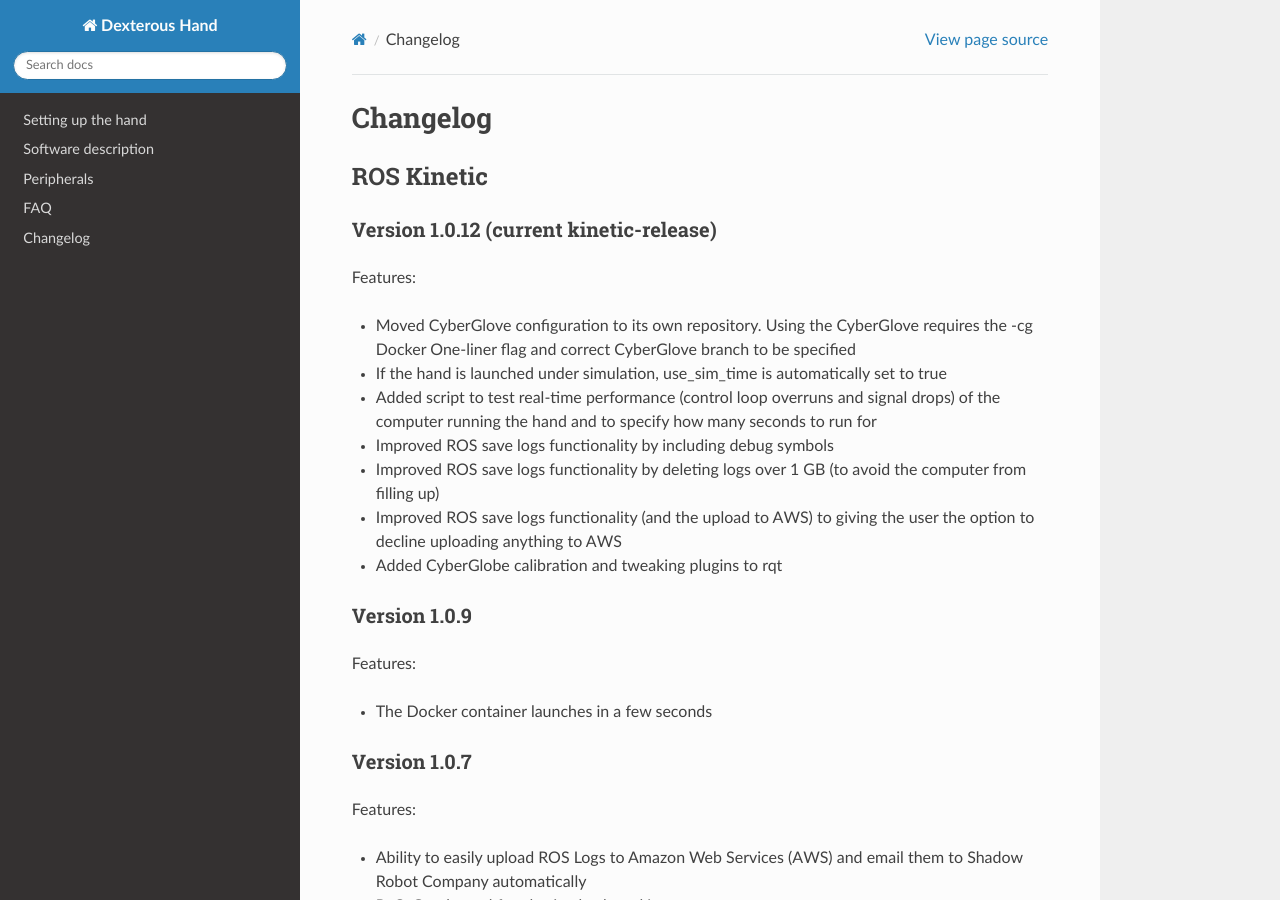
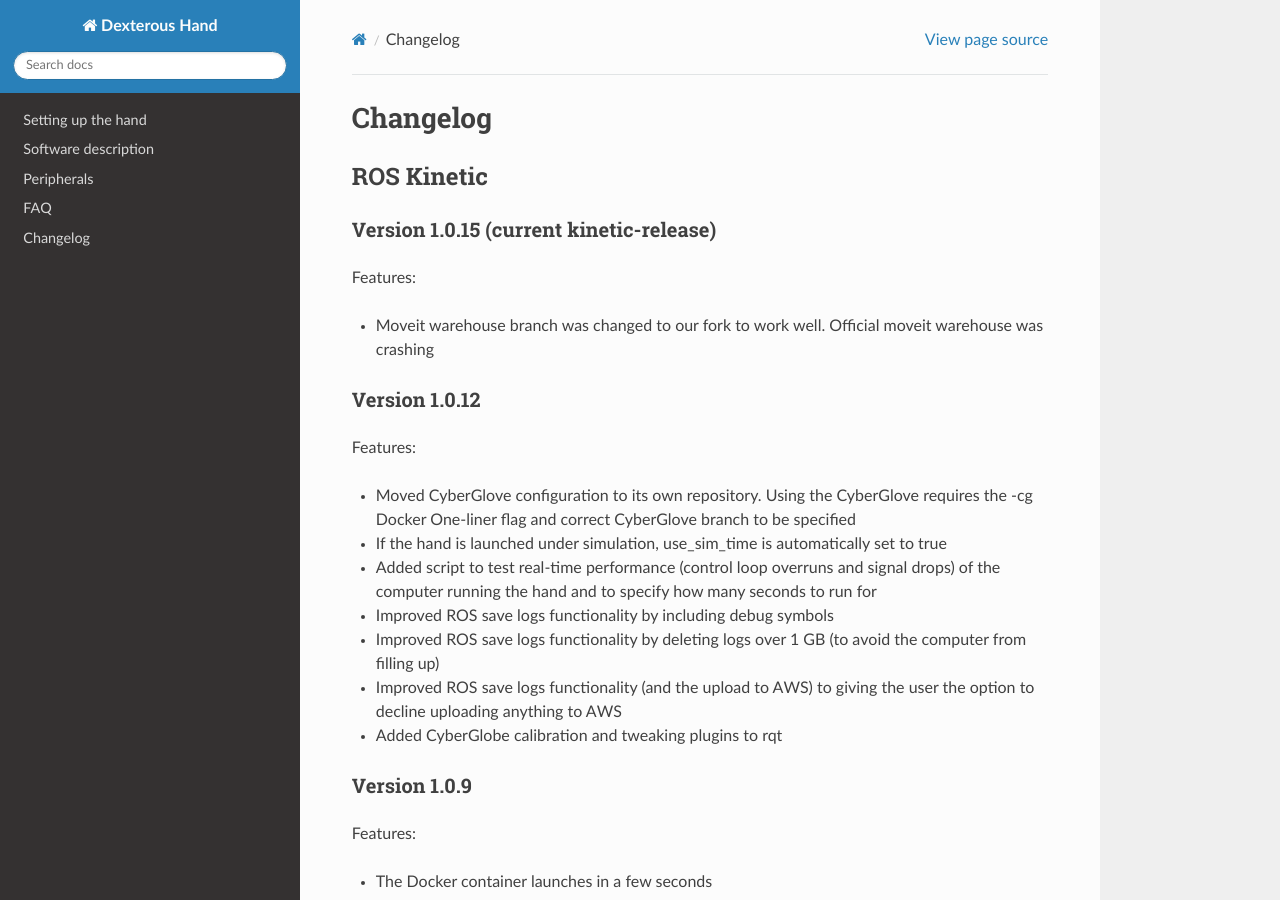
Before and after one commit to shadow-robot/sr_dexterous_hand_documentation, a Sphinx documentation site: the page built from docs/user_guide/5_changelog.md, in a window 1280 px wide and 900 px high. Built offline with Sphinx 7.4.7 and the Read the Docs theme 2.0.0, drawn with Linux system fonts in a browser that asks for light colours.

Commit message:
Update 5_changelog.md

```diff
--- a/docs/user_guide/5_changelog.md
+++ b/docs/user_guide/5_changelog.md
@@ -1,7 +1,13 @@
 # Changelog
 ## ROS Kinetic
 
-### Version 1.0.12 (current kinetic-release)
+### Version 1.0.15 (current kinetic-release)
+
+Features:
+
+* Moveit warehouse branch was changed to our fork to work well. Official moveit warehouse was crashing
+
+### Version 1.0.12
 
 Features:
 
```
